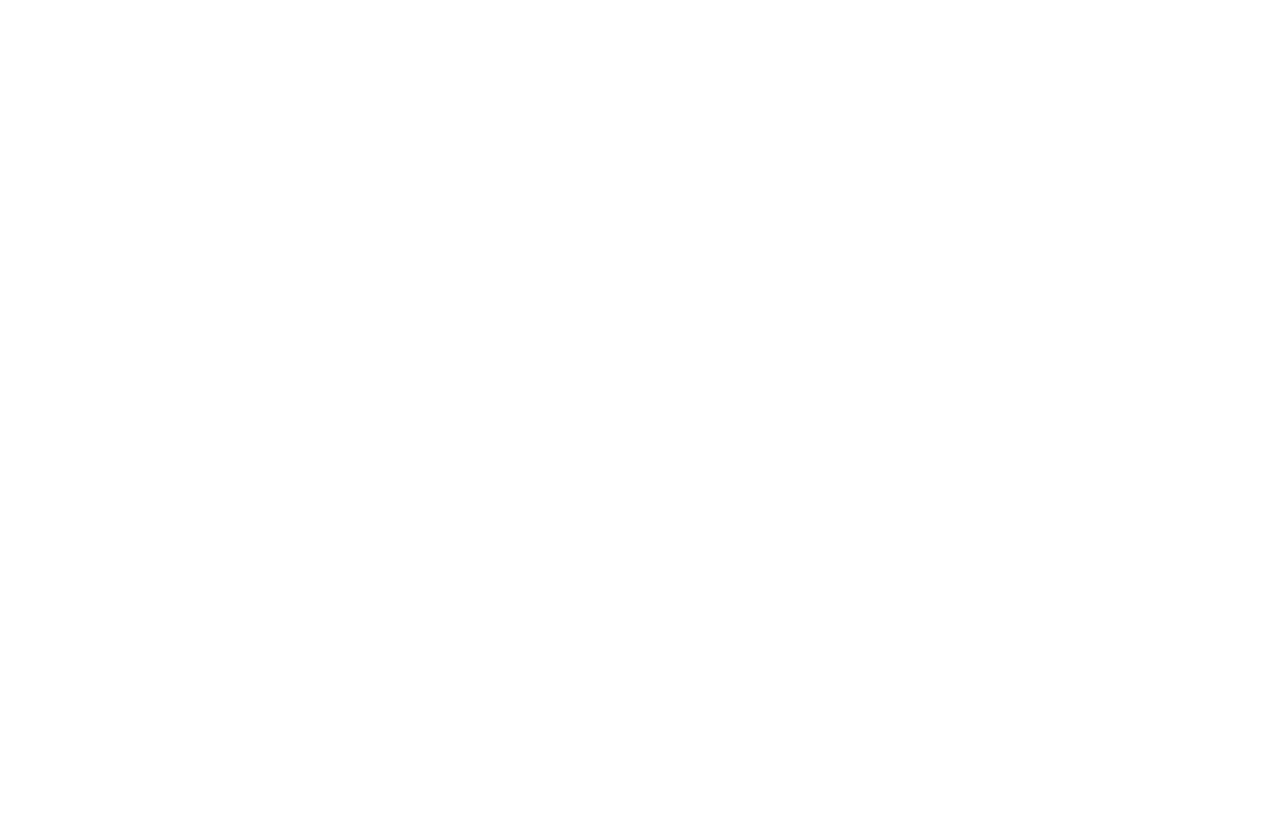
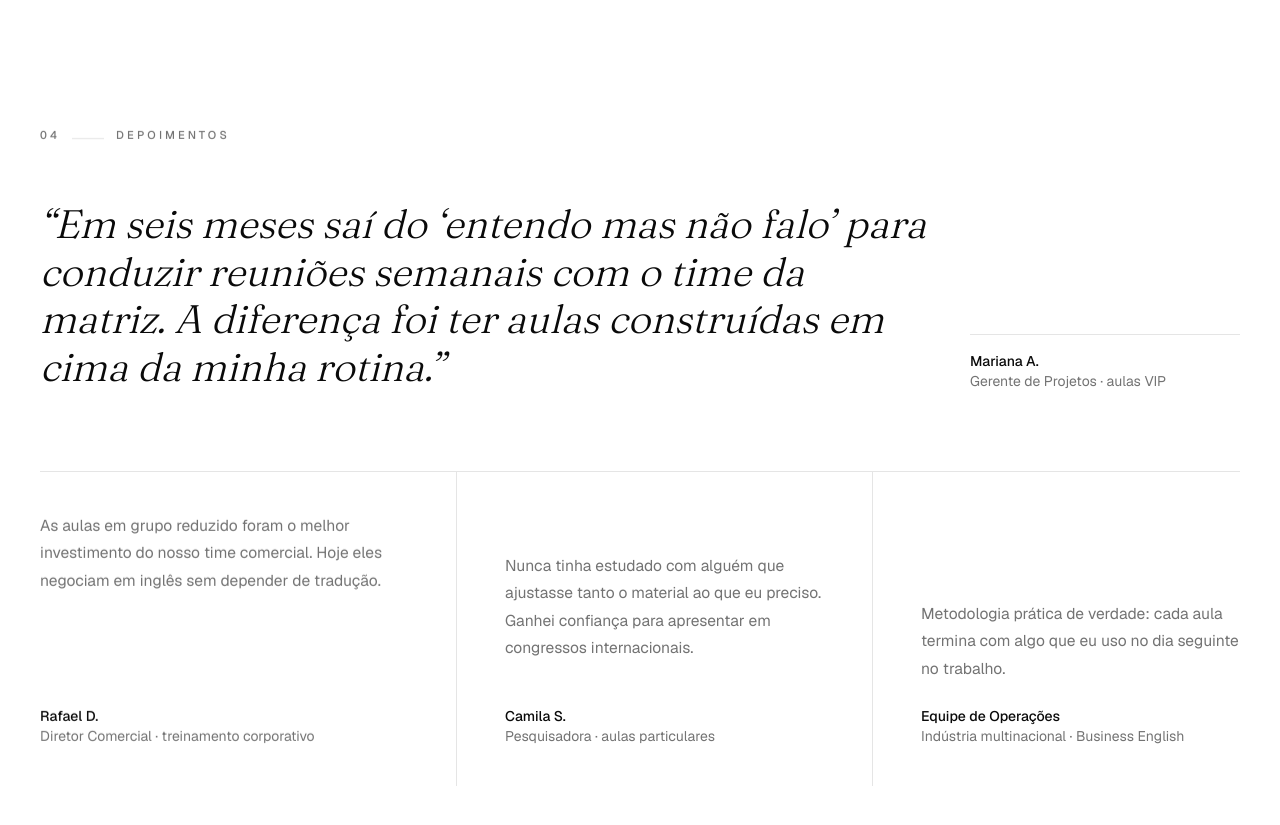
Before and after one commit to souorichard/viviane-voros, a Next.js app: page / in a window 1280 px wide. Shown: the part 3060-3885 px from the top of the page. Before the commit the page ends 3059 px from the top, so only its background shows below. Built offline with nearby package versions, Linux system fonts and the light colour scheme.

Commit message:
feat: add DepoimentsSection component to Home page

```diff
--- a/src/app/page.tsx
+++ b/src/app/page.tsx
@@ -1,6 +1,7 @@
 import { Header } from '@/components/header'
 import { AboutSection } from '@/components/sections/about-section'
 import { BusinessSection } from '@/components/sections/business-section'
+import { DepoimentsSection } from '@/components/sections/depoiments-section'
 import { HeroSection } from '@/components/sections/hero-section'
 import { MethodologySection } from '@/components/sections/methodology-section'
 
@@ -13,6 +14,7 @@
       <AboutSection />
       <MethodologySection />
       <BusinessSection />
+      <DepoimentsSection />
     </main>
   )
 }
--- /dev/null
+++ b/src/components/sections/depoiments-section.tsx
@@ -0,0 +1,53 @@
+import { featured, testimonials } from '@/mock'
+import { Reveal } from '../reveal'
+import { SectionLabel } from '../section-label'
+
+export function DepoimentsSection() {
+  return (
+    <section
+      id="depoiments"
+      className="mx-auto max-w-368 px-6 py-24 lg:px-10 lg:py-32"
+    >
+      <Reveal>
+        <SectionLabel n="04">Depoimentos</SectionLabel>
+      </Reveal>
+
+      <Reveal
+        delay={80}
+        as="figure"
+        className="mt-14 grid gap-10 lg:grid-cols-12"
+      >
+        <blockquote className="font-heading text-[clamp(1.5rem,3.1vw,2.6rem)] leading-[1.2] font-light italic lg:col-span-9">
+          “{featured.quote}”
+        </blockquote>
+        <figcaption className="self-end border-t border-border pt-4 text-sm lg:col-span-3">
+          <span className="block font-medium">{featured.name}</span>
+          <span className="block text-muted-foreground">{featured.role}</span>
+        </figcaption>
+      </Reveal>
+
+      <div className="mt-20 grid gap-x-12 border-t border-border md:grid-cols-3">
+        {testimonials.map((t, i) => (
+          <Reveal
+            key={t.name}
+            as="figure"
+            delay={i * 100}
+            className={`flex flex-col py-10 ${
+              i > 0
+                ? 'border-t border-border md:border-t-0 md:border-l md:pl-12'
+                : ''
+            } ${i === 1 ? 'md:pt-20' : ''} ${i === 2 ? 'md:pt-32' : ''}`}
+          >
+            <blockquote className="flex-1 text-[0.975rem] leading-[1.75] text-muted-foreground">
+              {t.quote}
+            </blockquote>
+            <figcaption className="mt-6 text-sm">
+              <span className="block font-medium">{t.name}</span>
+              <span className="block text-muted-foreground">{t.role}</span>
+            </figcaption>
+          </Reveal>
+        ))}
+      </div>
+    </section>
+  )
+}
```
